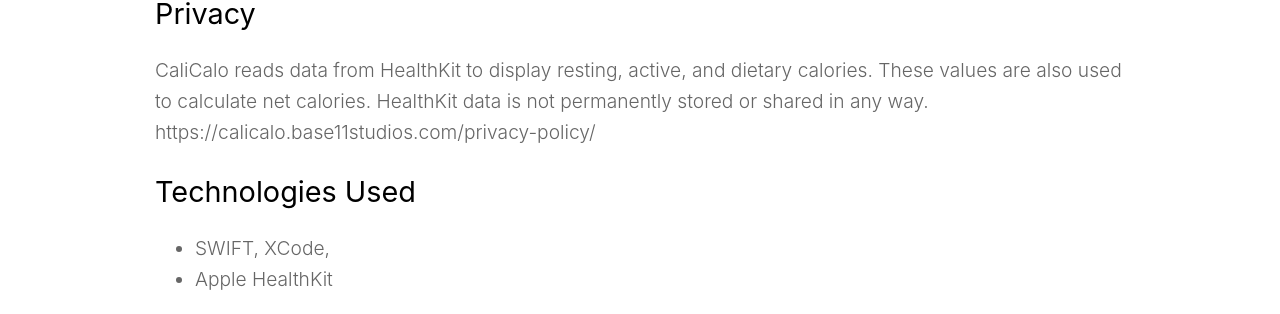
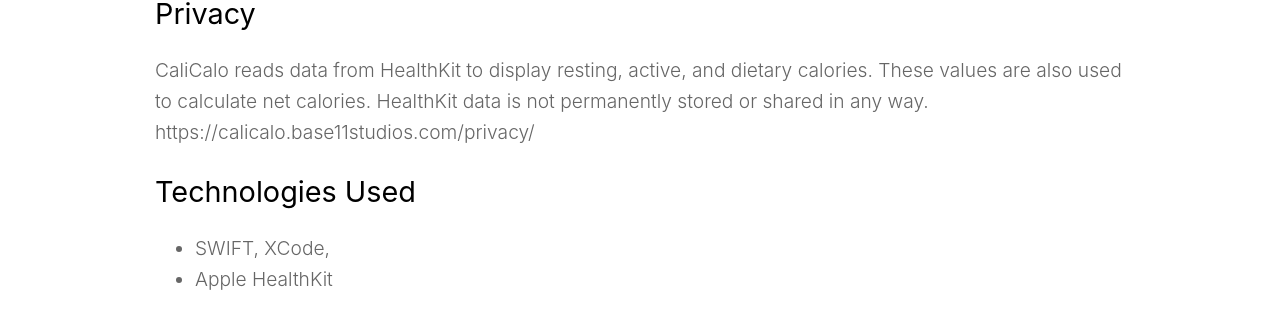
Before and after one commit to Base11Studios/base11site, a Jekyll site: the page built from _clients/calicalo.md, in a window 1280 px wide and 900 px high, scrolled down 2145 px. Shown: the part 202-516 px from the top of the window. Built offline with Jekyll 4.4.1, drawn with Linux system fonts in a browser that asks for light colours; nearby versions of some CDN libraries; library files that are not in the unit come from our copies; comment, search, counter and statistics services are not loaded.

Commit message:
Add present sense privacy

```diff
--- a/_clients/calicalo.md
+++ b/_clients/calicalo.md
@@ -6,19 +6,19 @@
 ---
 
 [![iOS Download]({{ site.baseurl }}/images/app-store-badge.svg)](https://itunes.apple.com/us/app/calicalo-watch-your-calories/id1205082048?mt=8){: class="app-store-badge"}
-{:target="_blank"}
+{:target="\_blank"}
 
 Monitor your daily and weekly calorie intake and output with this iPhone and Apple Watch app! Use the calorie progress meter on the watch to see how you're tracking to meet your daily calorie goals. Use any application/source to add data to Apple HealthKit and view your calorie status on both the Apple Watch and the iPhone companion app.
 
 ## Features
 
-* View your net calories on your Apple watch!
-* Watch complications for every face to keep you up to date all day
-* Easily view your daily status with the watch app's Calorie meter
-* Get a quick view of your daily calorie stats on the companion iPhone app
-* Weekly Net Graphing: Get a view of your weekly progress with our new 7 Day Net Calories graph.
-* Track Your Weekly Trends: View your 7 day history, averages, and compare calories consumed versus burned
-* Set a daily target to make sure you're hitting your daily surplus or deficit
+- View your net calories on your Apple watch!
+- Watch complications for every face to keep you up to date all day
+- Easily view your daily status with the watch app's Calorie meter
+- Get a quick view of your daily calorie stats on the companion iPhone app
+- Weekly Net Graphing: Get a view of your weekly progress with our new 7 Day Net Calories graph.
+- Track Your Weekly Trends: View your 7 day history, averages, and compare calories consumed versus burned
+- Set a daily target to make sure you're hitting your daily surplus or deficit
 
 ## Screenshots
 
@@ -46,9 +46,9 @@
 ### Privacy
 
 CaliCalo reads data from HealthKit to display resting, active, and dietary calories. These values are also used to calculate net calories. HealthKit data is not permanently stored or shared in any way.
-https://calicalo.base11studios.com/privacy-policy/
+https://calicalo.base11studios.com/privacy/
 
 ### Technologies Used
 
-* SWIFT, XCode,
-* Apple HealthKit
+- SWIFT, XCode,
+- Apple HealthKit
```
Also changed, not shown: present-sense-privacy.html (added, +12 -0 lines).
